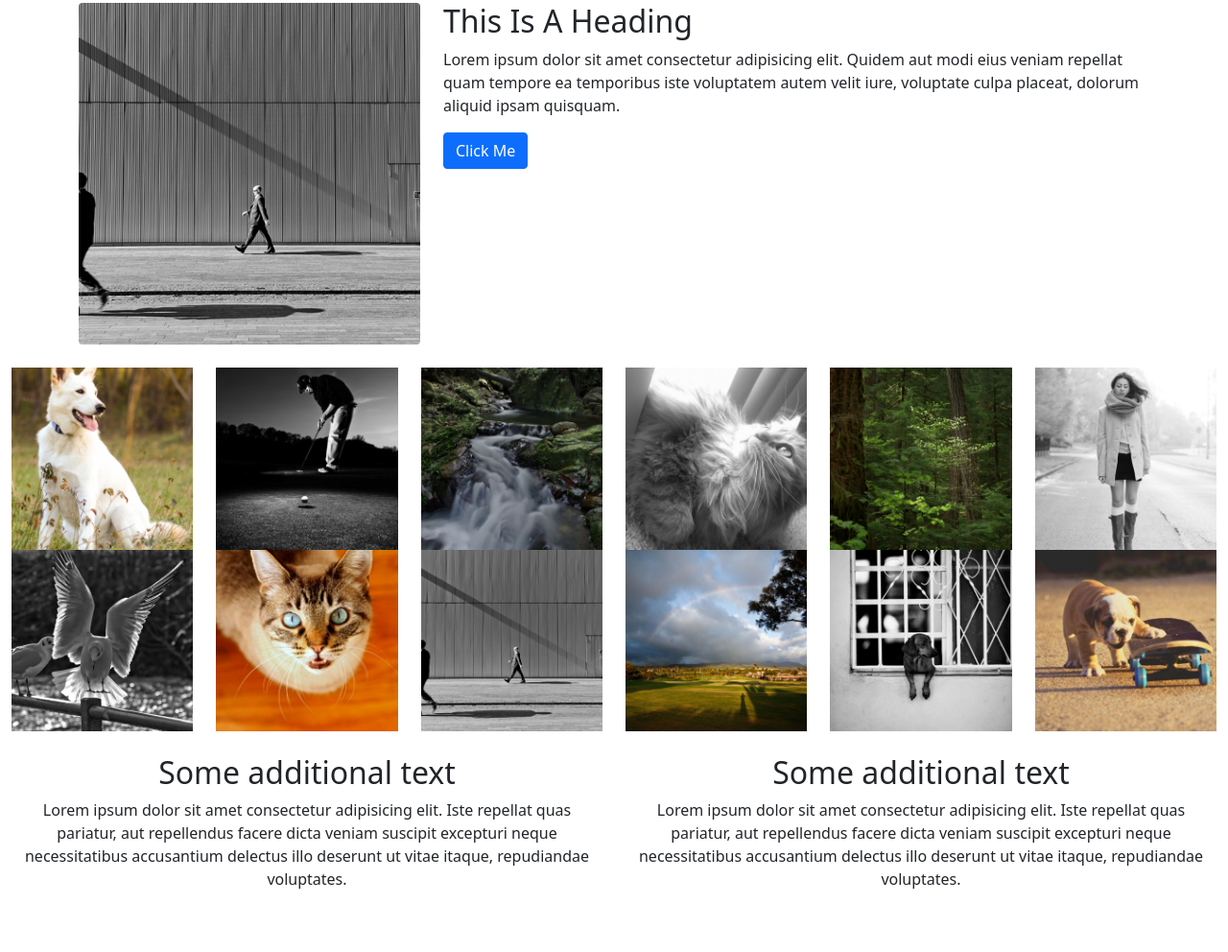
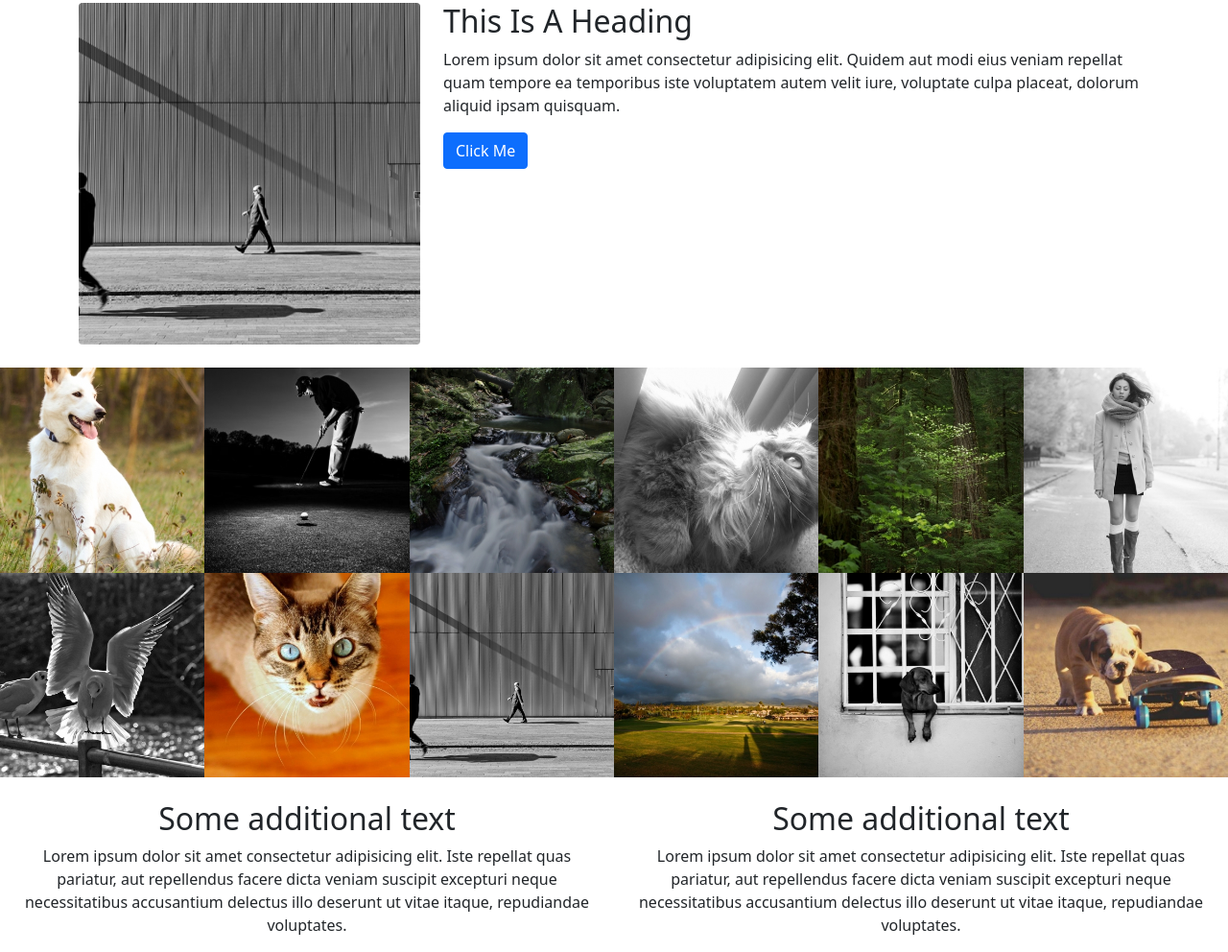
Before and after one commit to jovanako/bootstrap-activity, a plain HTML site: page index.html in a window 1280 px wide. Shown: the part 1247-2239 px from the top of the page at 96% size. Before the commit the page ends 2191 px from the top, so only its background shows below. Drawn offline with nearby package versions, Linux system fonts and the light colour scheme.

Commit message:
fixed padding on columns with images

```diff
--- a/index.html
+++ b/index.html
@@ -87,40 +87,40 @@
 
   <div class="container-fluid">
     <div class="row mt-4">
-      <div class="col-2">
+      <div class="col-2 px-0">
         <img class="img-fluid" src="images/image01.jpg" alt="">
       </div>
-      <div class="col-2">
+      <div class="col-2 px-0">
         <img class="img-fluid" src="images/image02.jpg" alt="">
       </div>
-      <div class="col-2">
+      <div class="col-2 px-0">
         <img class="img-fluid" src="images/image03.jpg" alt="">
       </div>
-      <div class="col-2">
+      <div class="col-2 px-0">
         <img class="img-fluid" src="images/image04.jpg" alt="">
       </div>
-      <div class="col-2">
+      <div class="col-2 px-0">
         <img class="img-fluid" src="images/image05.jpg" alt="">
       </div>
-      <div class="col-2">
+      <div class="col-2 px-0">
         <img class="img-fluid" src="images/image06.jpg" alt="">
       </div>
-      <div class="col-2">
+      <div class="col-2 px-0">
         <img class="img-fluid" src="images/image07.jpg" alt="">
       </div>
-      <div class="col-2">
+      <div class="col-2 px-0">
         <img class="img-fluid" src="images/image08.jpg" alt="">
       </div>
-      <div class="col-2">
+      <div class="col-2 px-0">
         <img class="img-fluid" src="images/image09.jpg" alt="">
       </div>
-      <div class="col-2">
+      <div class="col-2 px-0">
         <img class="img-fluid" src="images/image10.jpg" alt="">
       </div>
-      <div class="col-2">
+      <div class="col-2 px-0">
         <img class="img-fluid" src="images/image11.jpg" alt="">
       </div>
-      <div class="col-2">
+      <div class="col-2 px-0">
         <img class="img-fluid" src="images/image12.jpg" alt="">
       </div>
     </div>
```
